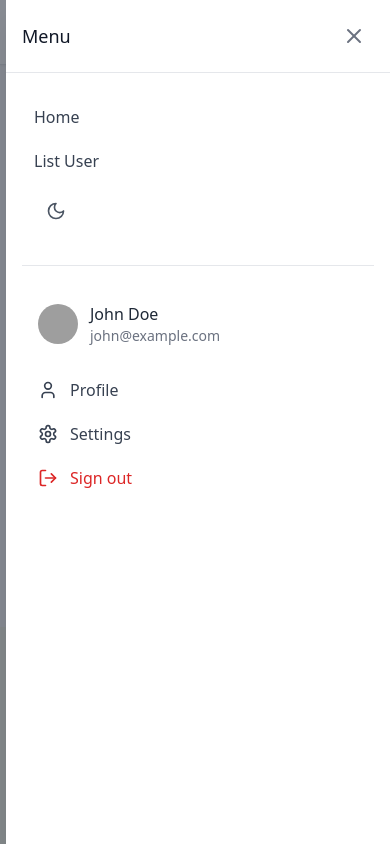
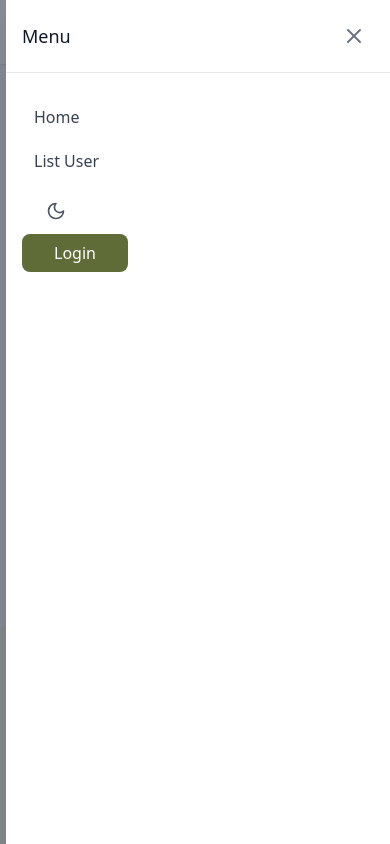
Before and after one commit to asepsyaepull/user-management-reqrest, a React (Vite) app: page / in a window 390 px wide. Both pictures are taken after a click on the button 354 px from the left and 32 px from the top of the page. Shown: the top 844 px of the page. Built offline with nearby package versions, Linux system fonts and the light colour scheme; grey boxes are pictures that could not be loaded.

Commit message:
Fix login button on mobile responsif

```diff
--- a/src/components/Navbar/index.jsx
+++ b/src/components/Navbar/index.jsx
@@ -55,7 +55,13 @@ const Navbar = () => {
                         <div className="px-4 py-3">
                             <DarkModeToggle />
                         </div>
-                        <MobileProfileMenu />
+                        {token ? (
+                            <MobileProfileMenu />
+                        ) : (
+                            <Link to="/login" className="px-8 py-2 bg-olive-600 hover:bg-olive-700 text-white rounded-lg transition-colors">
+                                Login
+                            </Link>
+                        )}
                     </div>
                 </div>
             </MobileMenu>
```
